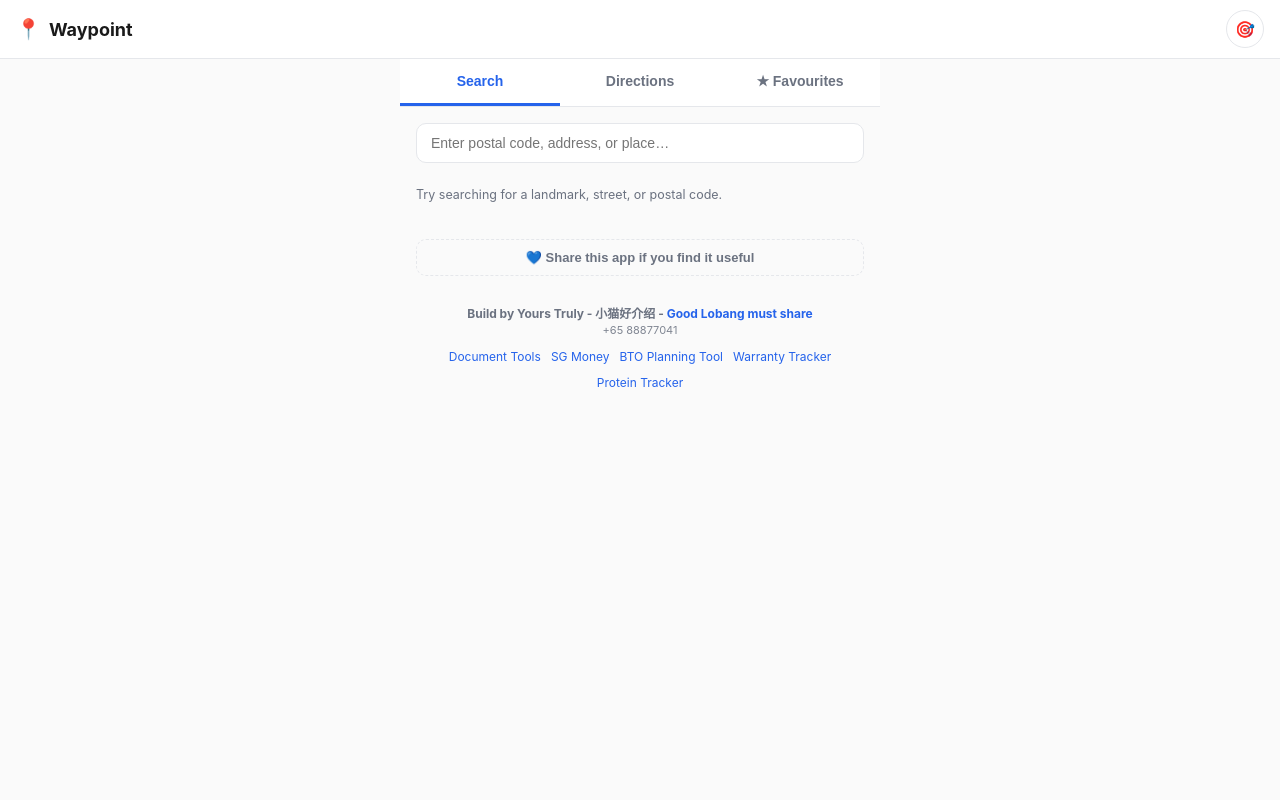
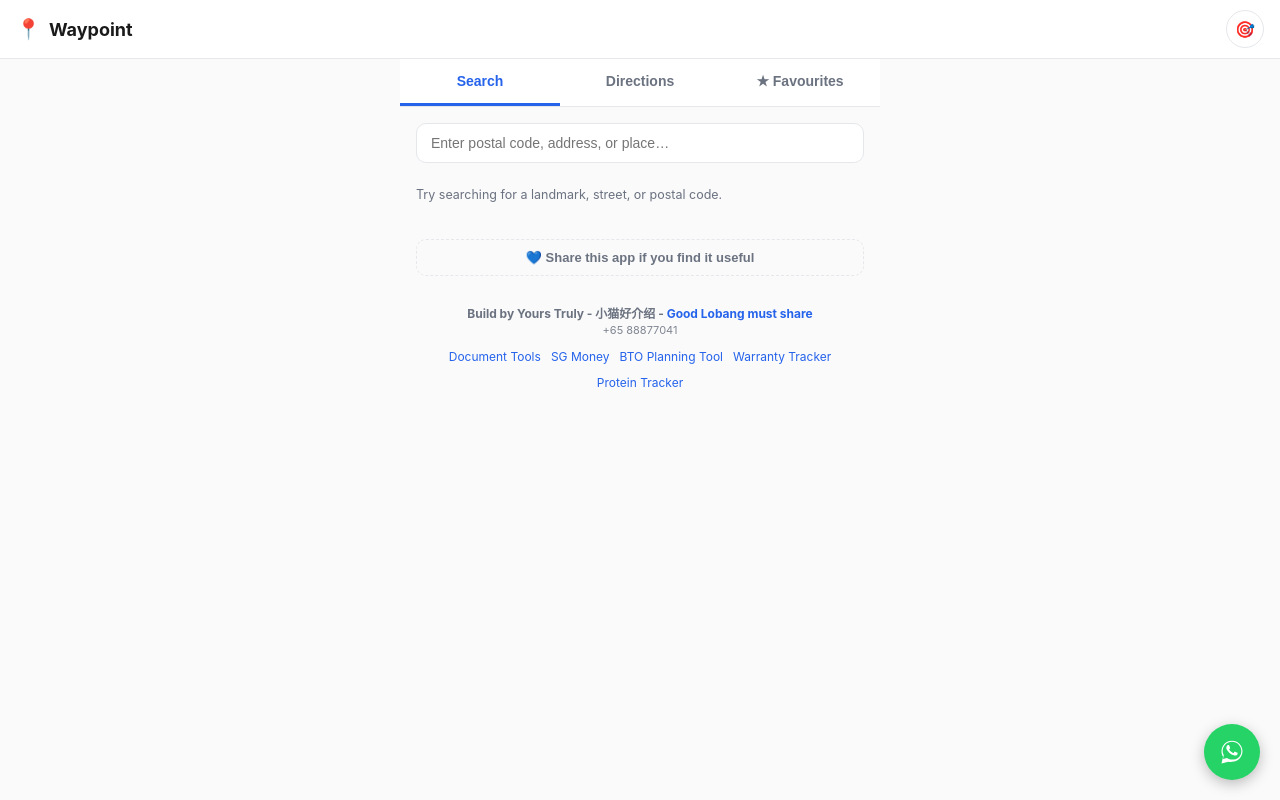
Before and after one commit to macmelvin/Waypoint, a website: page public/index.html in a window 1280 px wide. Drawn offline with Linux system fonts and the light colour scheme.

Commit message:
Add floating WhatsApp contact button

```diff
--- a/public/index.html
+++ b/public/index.html
@@ -173,6 +173,12 @@
   </div>
 </div>
 
+<a href="https://wa.me/6588877041" target="_blank" rel="noopener" class="whatsapp-float" aria-label="Chat on WhatsApp">
+  <svg viewBox="0 0 32 32" xmlns="http://www.w3.org/2000/svg">
+    <path d="M16.004 3C9.377 3 4 8.373 4 15c0 2.31.65 4.47 1.78 6.31L4 29l7.86-1.75A11.93 11.93 0 0 0 16.004 27C22.63 27 28 21.627 28 15S22.63 3 16.004 3zm0 21.7c-1.95 0-3.77-.55-5.31-1.5l-.38-.23-4.66 1.04 1-4.55-.25-.4A9.63 9.63 0 0 1 5.3 15c0-5.9 4.8-10.7 10.7-10.7S26.7 9.1 26.7 15 21.9 24.7 16.004 24.7zm5.86-8.03c-.32-.16-1.9-.94-2.2-1.04-.3-.11-.51-.16-.73.16-.22.32-.83 1.04-1.02 1.25-.19.22-.38.24-.7.08-.32-.16-1.34-.5-2.55-1.58-.94-.84-1.58-1.87-1.76-2.19-.19-.32-.02-.5.14-.66.14-.14.32-.38.48-.56.16-.19.21-.32.32-.54.11-.22.05-.4-.03-.56-.08-.16-.73-1.76-1-2.41-.26-.63-.53-.54-.73-.55h-.62c-.22 0-.56.08-.85.4-.29.32-1.11 1.08-1.11 2.64s1.14 3.06 1.3 3.27c.16.22 2.24 3.42 5.43 4.8.76.33 1.35.52 1.81.67.76.24 1.45.21 2 .13.61-.09 1.9-.78 2.17-1.53.27-.75.27-1.4.19-1.53-.08-.13-.29-.21-.61-.37z"/>
+  </svg>
+</a>
+
 <script src="/app.js"></script>
 </body>
 </html>
--- a/public/style.css
+++ b/public/style.css
@@ -731,6 +731,30 @@ html, body {
 }
 .toast.hidden { display: none; }
 
+.whatsapp-float {
+  position: fixed;
+  right: 20px;
+  bottom: 20px;
+  z-index: 1900;
+  width: 56px;
+  height: 56px;
+  border-radius: 50%;
+  background: #25D366;
+  display: flex;
+  align-items: center;
+  justify-content: center;
+  box-shadow: 0 4px 14px rgba(0,0,0,0.25);
+  text-decoration: none;
+  transition: transform 0.15s, box-shadow 0.15s;
+}
+.whatsapp-float:hover {
+  transform: scale(1.06);
+  box-shadow: 0 6px 18px rgba(0,0,0,0.3);
+}
+.whatsapp-float svg { width: 28px; height: 28px; fill: white; }
+
 @media (max-width: 720px) {
   #sidebar { max-width: none; }
+  .whatsapp-float { right: 16px; bottom: 16px; width: 50px; height: 50px; }
+  .whatsapp-float svg { width: 25px; height: 25px; }
 }
```
